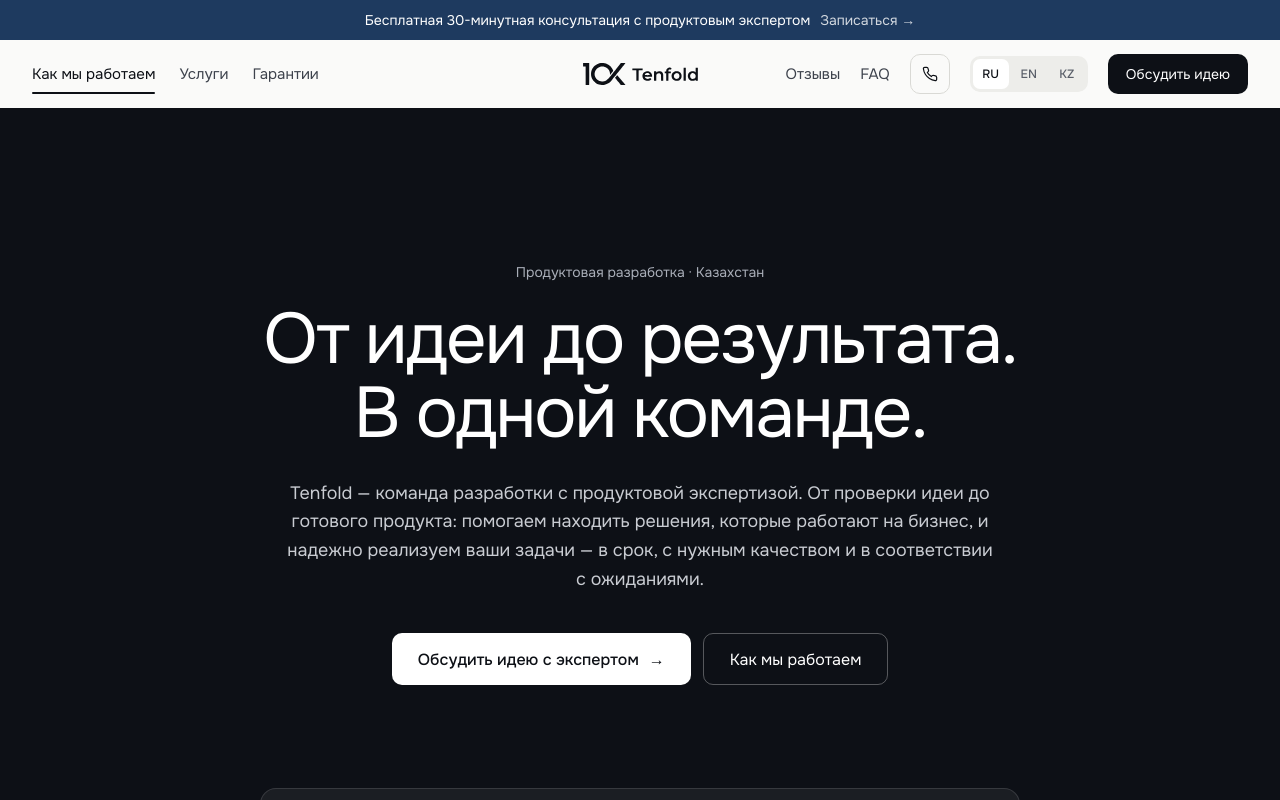
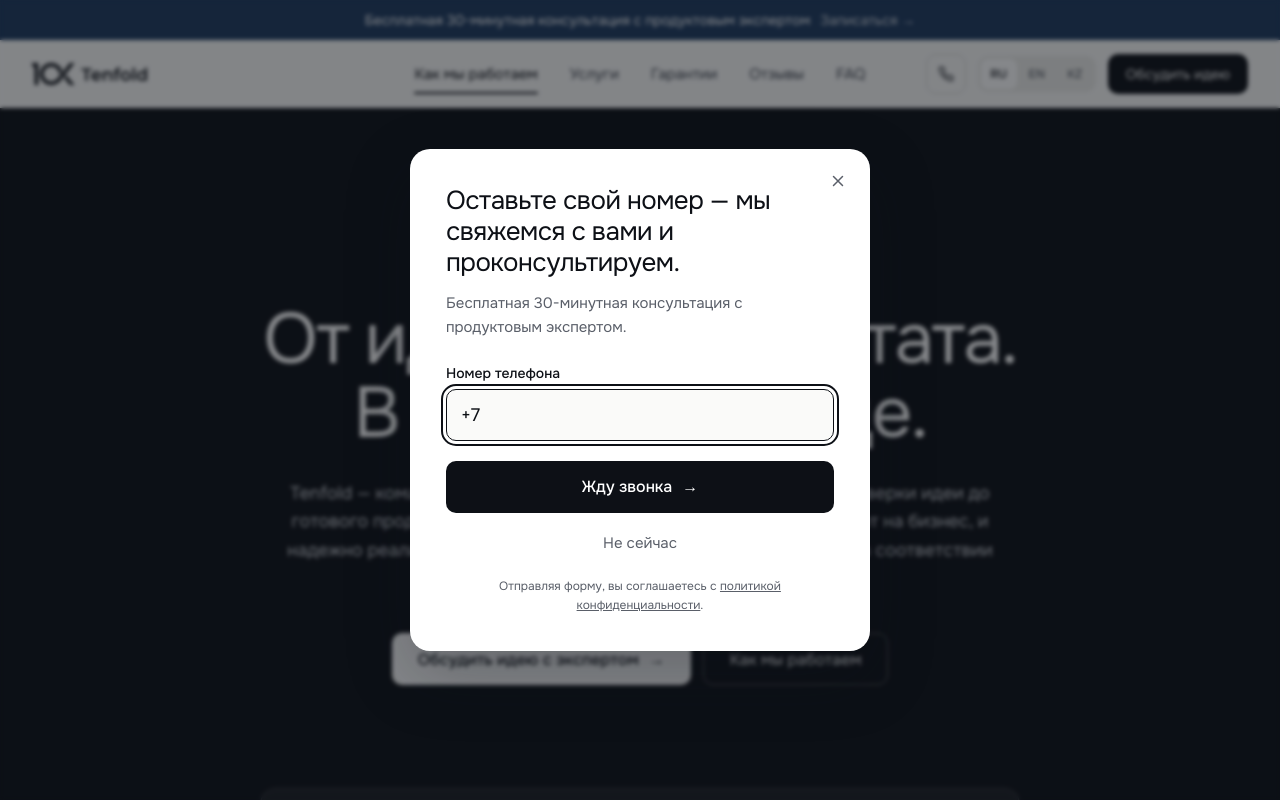
Before and after one commit to shakenbissenkulov-jpg/tenfold, a Next.js app: page / in a window 1280 px wide. Shown: the top 800 px of the page. Built offline with nearby package versions, Linux system fonts and the light colour scheme; no server answers.

Commit message:
Callback modal on landing; header rearranged (logo left, nav centre, actions right)
Co-Authored-By: Claude Opus 5.5 <noreply@anthropic.com>
Claude-Session: https://claude.ai/code/session_01BpovSKaiLLvjxPRbvrpgJ5

```diff
--- /dev/null
+++ b/components/CallbackModal.tsx
@@ -0,0 +1,149 @@
+"use client";
+
+import Link from "next/link";
+import { useEffect, useRef, useState, type FormEvent } from "react";
+import type { Content } from "@/content/types";
+import { privacyPath } from "@/content/site";
+
+const KEY = "tf-callback-seen";
+const DELAY_MS = 1500;
+
+type Status = "idle" | "sending" | "success" | "error";
+
+/** Asks new visitors for their phone number shortly after they land. Shown once per browser session. */
+export function CallbackModal({ c }: { c: Content }) {
+  const ref = useRef<HTMLDialogElement>(null);
+  const inputRef = useRef<HTMLInputElement>(null);
+  const [phone, setPhone] = useState("+7 ");
+  const [website, setWebsite] = useState("");
+  const [tried, setTried] = useState(false);
+  const [status, setStatus] = useState<Status>("idle");
+  const p = c.popup;
+
+  useEffect(() => {
+    let seen = false;
+    try {
+      seen = sessionStorage.getItem(KEY) === "1";
+    } catch {}
+    if (seen) return;
+    const t = setTimeout(() => {
+      const d = ref.current;
+      if (d && !d.open && typeof d.showModal === "function") {
+        d.showModal();
+        inputRef.current?.focus();
+        inputRef.current?.setSelectionRange(phone.length, phone.length);
+      }
+      try {
+        sessionStorage.setItem(KEY, "1");
+      } catch {}
+    }, DELAY_MS);
+    return () => clearTimeout(t);
+    // eslint-disable-next-line react-hooks/exhaustive-deps
+  }, []);
+
+  const digits = phone.replace(/\D/g, "");
+  const ok = digits.length >= 10;
+  const close = () => ref.current?.close();
+
+  async function onSubmit(e: FormEvent) {
+    e.preventDefault();
+    setTried(true);
+    if (!ok) return inputRef.current?.focus();
+    setStatus("sending");
+    try {
+      const res = await fetch("/api/lead", {
+        method: "POST",
+        headers: { "Content-Type": "application/json" },
+        body: JSON.stringify({ contact: phone.trim(), website, source: "callback", lang: c.lang }),
+      });
+      if (!res.ok) throw new Error(String(res.status));
+      setStatus("success");
+    } catch {
+      setStatus("error");
+    }
+  }
+
+  const err = tried && !ok;
+
+  return (
+    <dialog
+      ref={ref}
+      aria-labelledby="cb-title"
+      onClick={(e) => {
+        if (e.target === ref.current) close();
+      }}
+      className="m-auto w-[calc(100%-32px)] max-w-[460px] rounded-[20px] border-0 bg-white p-0 text-ink shadow-[0_24px_64px_rgba(13,16,22,0.25)] backdrop:bg-ink/50 backdrop:backdrop-blur-[2px]"
+    >
+      <div className="relative p-7 sm:p-9">
+        <button
+          type="button"
+          onClick={close}
+          aria-label={p.close}
+          className="absolute right-3 top-3 inline-flex h-10 w-10 cursor-pointer items-center justify-center rounded-[10px] text-muted hover:bg-sand-2 hover:text-ink"
+        >
+          <svg aria-hidden="true" width="18" height="18" viewBox="0 0 24 24" fill="none" stroke="currentColor" strokeWidth="2" strokeLinecap="round"><path d="M6 6l12 12M18 6L6 18" /></svg>
+        </button>
+
+        {status === "success" ? (
+          <div role="status" className="pr-8">
+            <div aria-hidden="true" className="flex h-12 w-12 items-center justify-center rounded-full bg-accent">
+              <svg width="22" height="22" viewBox="0 0 24 24" fill="none" stroke="#fff" strokeWidth="2.4" strokeLinecap="round" strokeLinejoin="round"><path d="M5 12.5l4.5 4.5L19 7.5" /></svg>
+            </div>
+            <h2 id="cb-title" className="mt-5 text-2xl font-normal leading-tight tracking-[-0.02em]">{p.done}</h2>
+            <p className="mt-2 text-muted">{p.doneSub}</p>
+            <button type="button" onClick={close} className="mt-6 min-h-11 cursor-pointer rounded-[10px] bg-ink px-5 text-white hover:bg-ink-2">
+              {p.close}
+            </button>
+          </div>
+        ) : (
+          <form noValidate onSubmit={onSubmit}>
+            <h2 id="cb-title" className="pr-8 text-[24px] font-normal leading-[1.2] tracking-[-0.02em] sm:text-[26px]">{p.title}</h2>
+            <p className="mt-3 text-[15px] text-muted">{p.sub}</p>
+
+            <label htmlFor="cb-phone" className="mt-6 block text-sm font-medium">{p.label}</label>
+            <input
+              ref={inputRef}
+              id="cb-phone"
+              name="phone"
+              type="tel"
+              inputMode="tel"
+              autoComplete="tel"
+              maxLength={24}
+              value={phone}
+              onChange={(e) => setPhone(e.target.value)}
+              aria-invalid={err}
+              aria-describedby={err ? "cb-err" : undefined}
+              className={`mt-1.5 min-h-[52px] w-full rounded-[10px] border bg-paper px-3.5 text-lg text-ink focus:border-ink focus:outline-none ${err ? "border-error" : "border-field"}`}
+            />
+            {err && <span id="cb-err" className="mt-1.5 block text-[13px] text-error">{p.err}</span>}
+
+            <div aria-hidden="true" className="absolute -left-[9999px] h-px w-px overflow-hidden">
+              <input tabIndex={-1} autoComplete="off" value={website} onChange={(e) => setWebsite(e.target.value)} />
+            </div>
+
+            {status === "error" && (
+              <p role="alert" className="mb-0 mt-4 rounded-[10px] bg-[#FEF3F2] px-4 py-3 text-sm text-error">{c.errGeneric}</p>
+            )}
+
+            <button
+              type="submit"
+              disabled={status === "sending"}
+              className="mt-5 inline-flex min-h-[52px] w-full cursor-pointer items-center justify-center gap-2.5 rounded-[10px] bg-ink px-5 font-medium text-white hover:bg-ink-2 disabled:cursor-wait disabled:opacity-70"
+            >
+              {status === "sending" ? p.sending : p.submit}
+              {status !== "sending" && <span aria-hidden="true">→</span>}
+            </button>
+            <button type="button" onClick={close} className="mt-2 min-h-11 w-full cursor-pointer rounded-[10px] text-[15px] text-muted hover:text-ink">
+              {p.later}
+            </button>
+            <p className="mb-0 mt-3 text-center text-[12px] text-muted">
+              {c.consentA}{" "}
+              <Link href={privacyPath[c.lang]} className="underline">{c.consentLink}</Link>
+              {c.consentB}
+            </p>
+          </form>
+        )}
+      </div>
+    </dialog>
+  );
+}
--- a/components/Header.tsx
+++ b/components/Header.tsx
@@ -76,19 +76,19 @@ export function Header({ c }: { c: Content }) {
       <header className="sticky top-0 z-20 bg-paper/90 backdrop-blur-md">
         <nav
           aria-label={c.navLabel}
-          className="mx-auto grid h-[68px] max-w-[1320px] grid-cols-[auto_1fr] items-center gap-4 px-4 text-[15px] sm:px-8 xl:grid-cols-[1fr_auto_1fr]"
+          className="mx-auto grid h-[68px] max-w-[1440px] grid-cols-[auto_1fr] items-center gap-4 px-4 text-[15px] sm:px-8 xl:grid-cols-[1fr_auto_1fr]"
         >
-          <div className="hidden min-w-0 items-center gap-6 xl:flex">
+          <Link href={homePath[c.lang]} aria-label="Tenfold" className="flex items-center justify-self-start text-ink">
+            <Logo height={22} />
+          </Link>
+          <div className="hidden items-center gap-8 xl:flex">
             <NavLink id="process" label={c.navProcess} active={active === "process"} />
             <NavLink id="services" label={c.navServices} active={active === "services"} />
             <NavLink id="guarantees" label={c.navGuarantees} active={active === "guarantees"} />
-          </div>
-          <Link href={homePath[c.lang]} aria-label="Tenfold" className="flex items-center text-ink">
-            <Logo height={22} />
-          </Link>
-          <div className="flex items-center justify-end gap-3 sm:gap-5">
             <NavLink id="reviews" label={c.navReviews} active={active === "reviews"} />
             <NavLink id="faq" label="FAQ" active={active === "faq"} />
+          </div>
+          <div className="flex items-center justify-end gap-3">
             {site.phone && (
               <a
                 href={`tel:${tel}`}
--- a/components/Landing.tsx
+++ b/components/Landing.tsx
@@ -4,6 +4,7 @@ import { privacyPath, site } from "@/content/site";
 import { Faq } from "./Faq";
 import { CountUp } from "./CountUp";
 import { Header } from "./Header";
+import { CallbackModal } from "./CallbackModal";
 import { Logo } from "./Logo";
 import { LeadForm } from "./LeadForm";
 import { Process } from "./Process";
@@ -95,6 +96,7 @@ export function Landing({ c }: { c: Content }) {
       </a>
       <script type="application/ld+json" dangerouslySetInnerHTML={{ __html: JSON.stringify(jsonLd) }} />
       <Header c={c} />
+      <CallbackModal c={c} />
 
       <main id="main">
         {/* HERO */}
--- a/content/en.ts
+++ b/content/en.ts
@@ -185,6 +185,18 @@ export const en: Content = {
   thanks: "Thank you",
   okBody: "We’ve received your request and will reply within 1 business day to book a call.",
   okAgain: "Send another request",
+  popup: {
+    title: "Leave your number — we'll call you back and advise.",
+    sub: "A free 30-minute consultation with a product expert.",
+    label: "Phone number",
+    submit: "Call me back",
+    sending: "Sending…",
+    err: "Please enter your full phone number.",
+    done: "Thank you! We'll call you soon.",
+    doneSub: "We'll call back within 1 business day.",
+    close: "Close",
+    later: "Not now",
+  },
   callLead: "Or call us directly",
   heroCall: "or call",
   callShort: "Call",
--- a/content/kz.ts
+++ b/content/kz.ts
@@ -186,6 +186,18 @@ export const kz: Content = {
   thanks: "Рахмет",
   okBody: "Өтініміңізді алдық, қоңырауды келісу үшін бір жұмыс күні ішінде жауап береміз.",
   okAgain: "Тағы бір өтінім жіберу",
+  popup: {
+    title: "Нөміріңізді қалдырыңыз — біз сізбен хабарласып, кеңес береміз.",
+    sub: "Өнім сарапшысымен 30 минуттық тегін кеңес.",
+    label: "Телефон нөмірі",
+    submit: "Қоңырау күтемін",
+    sending: "Жіберілуде…",
+    err: "Телефон нөмірін толық енгізіңіз.",
+    done: "Рақмет! Жақында хабарласамыз.",
+    doneSub: "1 жұмыс күні ішінде қоңырау шаламыз.",
+    close: "Жабу",
+    later: "Қазір емес",
+  },
   callLead: "Немесе бізге тікелей қоңырау шалыңыз",
   heroCall: "немесе қоңырау шалыңыз",
   callShort: "Қоңырау шалу",
--- a/content/ru.ts
+++ b/content/ru.ts
@@ -185,6 +185,18 @@ export const ru: Content = {
   thanks: "Спасибо",
   okBody: "Мы получили заявку и ответим в течение 1 рабочего дня, чтобы договориться о звонке.",
   okAgain: "Отправить еще одну заявку",
+  popup: {
+    title: "Оставьте свой номер — мы свяжемся с вами и проконсультируем.",
+    sub: "Бесплатная 30-минутная консультация с продуктовым экспертом.",
+    label: "Номер телефона",
+    submit: "Жду звонка",
+    sending: "Отправляем…",
+    err: "Укажите номер телефона полностью.",
+    done: "Спасибо! Мы скоро позвоним.",
+    doneSub: "Перезвоним в течение 1 рабочего дня.",
+    close: "Закрыть",
+    later: "Не сейчас",
+  },
   callLead: "Или позвоните напрямую",
   heroCall: "или позвоните",
   callShort: "Позвонить",
--- a/content/types.ts
+++ b/content/types.ts
@@ -102,6 +102,7 @@ export interface Content {
   thanks: string;
   okBody: string;
   okAgain: string;
+  popup: { title: string; sub: string; label: string; submit: string; sending: string; err: string; done: string; doneSub: string; close: string; later: string };
   callLead: string;
   heroCall: string;
   callShort: string;
```
Also changed, not shown: app/api/lead/route.ts (+6 -4 lines).
